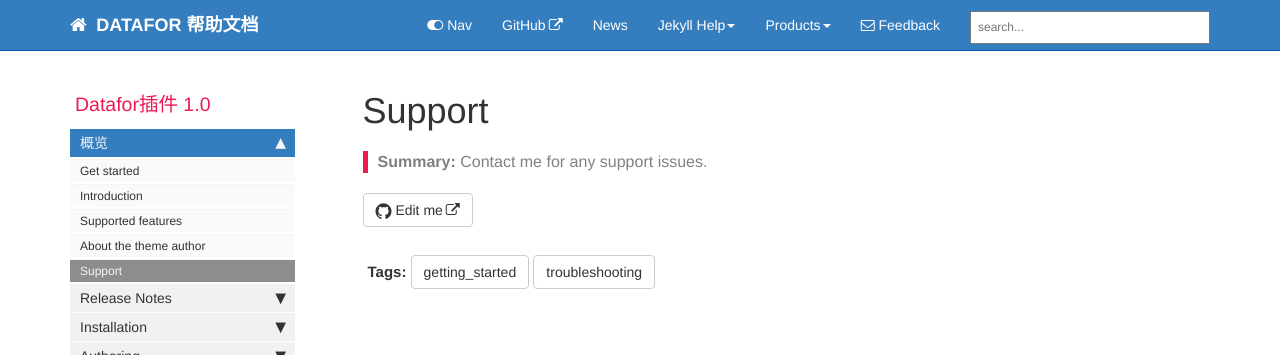
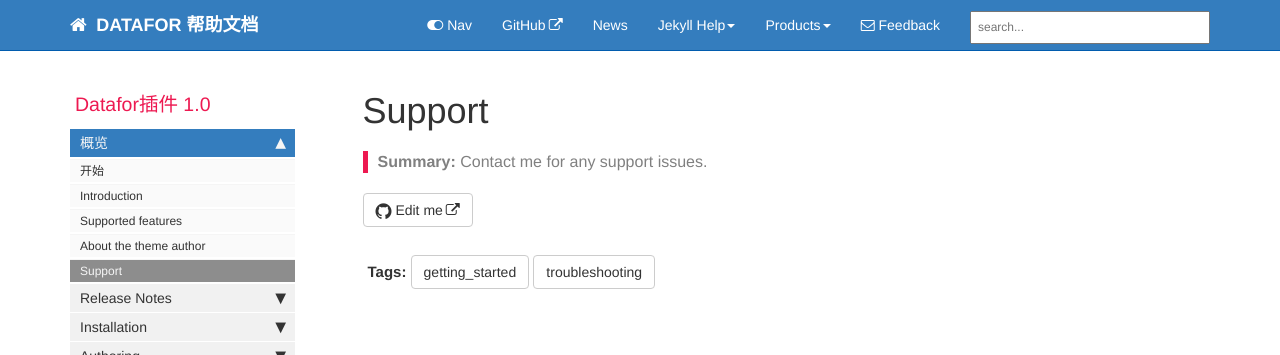
Before and after one commit to pentaho-visualizer/pentaho-visualizer.github.io, a Jekyll site: the page built from pages/mydoc/mydoc_support.md, in a window 1280 px wide. Shown: the top 355 px of the page. Built offline with Jekyll 4.4.1, drawn with Linux system fonts in a browser that asks for light colours; nearby versions of some CDN libraries; comment, search, counter and statistics services are not loaded.

Commit message:
Update mydoc_sidebar.yml

```diff
--- a/_data/sidebars/mydoc_sidebar.yml
+++ b/_data/sidebars/mydoc_sidebar.yml
@@ -23,7 +23,7 @@ entries:
     output: web, pdf
     folderitems:
 
-    - title: Get started
+    - title: 开始
       url: /index.html
       output: web, pdf
       type: homepage
```
